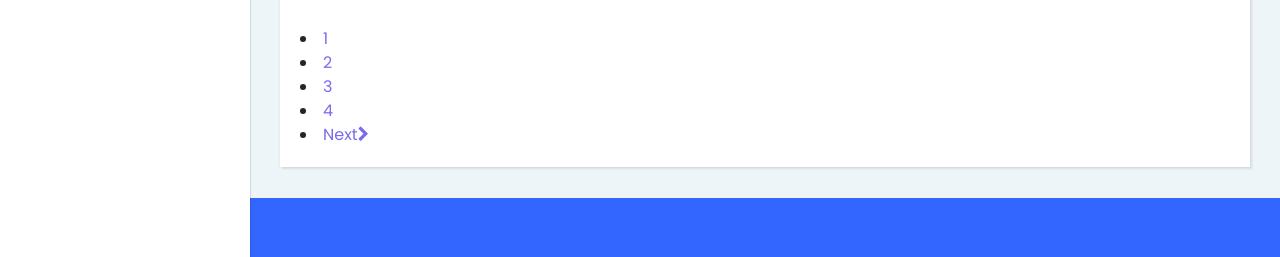
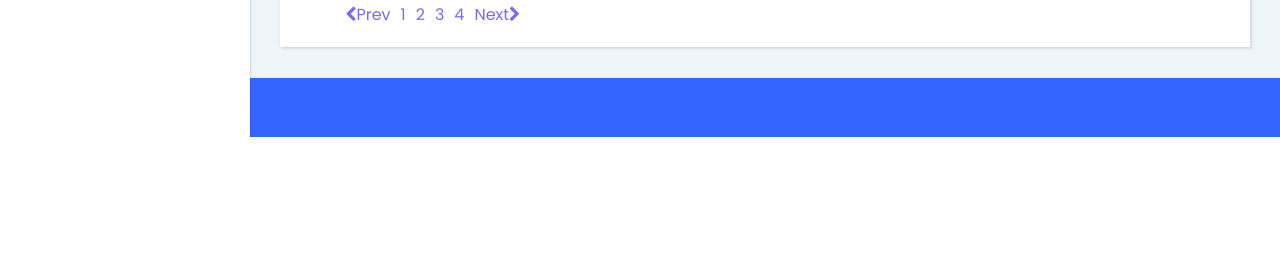
Before and after one commit to hoandev98/Shop-Products-sale, a PHP site: page /admin/manageProduct.php in a window 1280 px wide. Shown: the part 2086-2343 px from the top of the page. After the commit the page ends 2223 px from the top, so only its background shows below. Run offline with PHP 8.4, Linux system fonts and the light colour scheme; data comes from the database, SQL or seed files in the repository; some libraries are stand-ins or nearby versions.

Commit message:
hien commit final

```diff
--- a/admin/addProduct.php
+++ b/admin/addProduct.php
@@ -24,8 +24,7 @@
           $result = mysqli_query($mysqli, "INSERT INTO sanpham (MaLSP,TenSP,DonGia,SoLuong,MaKM,Details,SoSao,SoDanhGia,TrangThai) VALUES('$MaLSP','$TenSP','$DonGia','$SoLuong','$MaKM','$Details','$SoSao','$SoDanhGia','$TrangThai')");
           //redirectig to the display page.
 
-          var_dump($result);
-          // header("Location: manageProduct.php");
+          header("Location: manageProduct.php");
         }
         else{
           // Upload file
--- a/admin/config-page.php
+++ b/admin/config-page.php
@@ -1,5 +1,4 @@
 <?php $row = mysqli_fetch_assoc($result);
-var_dump($row);
 
 $total_records = $row['total'];
 
--- a/admin/css/table.css
+++ b/admin/css/table.css
@@ -9,3 +9,17 @@
     left: 40%;
     background-color: #fff;
 }
+
+li {
+    display: inline-block;
+    float: left;
+    margin-right: 10px;
+}
+
+li a i {
+    margin-left: 0px;
+}
+
+ul {
+    margin-left: 5px;
+}
--- a/admin/edit.php
+++ b/admin/edit.php
@@ -22,9 +22,7 @@
 
 $sql = "UPDATE nguoidung SET Ho='$Ho',Ten='$Ten',GioiTinh='$GioiTinh',SDT='$SDT',Email='$Email',TaiKhoan='$TaiKhoan',MatKhau='$MatKhau',MaQuyen='$MaQuyen',TrangThai='$TrangThai' WHERE MaND=$MaND";
 
-var_dump($sql);//updating the table
 		$result = mysqli_query($mysqli, $sql);
-var_dump($result);
 
 		//redirectig to the display page. In our case, it is index.php
 		header("Location: tables.php");
--- a/admin/manageProduct.php
+++ b/admin/manageProduct.php
@@ -169,27 +169,26 @@ $result = mysqli_query($mysqli, "SELECT * FROM sanpham ORDER BY MaSP DESC LIMIT
 
                             }
                             echo'</table> ';
-                            if ($current_page > 1 && $total_page > 1){
-                              echo '<ul class="pagination-box pt-xs-20 pb-xs-15">
-                              <li> <a href="tables.php?page='.($current_page-1).'" class="Previous"><i class="fa fa-chevron-left"></i>Prev</a> | ';
-                          }
+                            echo '<ul class="pagination-box pt-xs-20 pb-xs-15">
+
+                            <li> <a href="manageProduct.php?page='.($current_page-1).'" class="Previous"><i class="fa fa-chevron-left"></i>Prev</a>';
 
                           // Lặp khoảng giữa
                           for ($i = 1; $i <= $total_page; $i++){
                               // Nếu là trang hiện tại thì hiển thị thẻ span
                               // ngược lại hiển thị thẻ a
                               if ($i == $current_page){
-                                  echo '<li class="active"><a href="tables.php?page='.$current_page.'">'.$i.'</a></li>';
+                                  echo '<li class="active"><a href="manageProduct.php?page='.$current_page.'">'.$i.'</a></li>';
                               }
                               else{
-                                  echo '<li><a href="tables.php?page='.$i.'">'.$i.'</a> </li>';
+                                  echo '<li><a href="manageProduct.php?page='.$i.'">'.$i.'</a> </li>';
                               }
                           }
 
                           // nếu current_page < $total_page và total_page > 1 mới hiển thị nút prev
                           if ($current_page < $total_page && $total_page > 1){
                               echo '<li>
-                              <a href="tables.php?page='.($current_page+1).'" class="Next">Next<i class="fa fa-chevron-right"></i></a>
+                              <a href="manageProduct.php?page='.($current_page+1).'" class="Next">Next<i class="fa fa-chevron-right"></i></a>
                               </li>
                               </ul>';
                           }
--- a/admin/tables.php
+++ b/admin/tables.php
@@ -179,10 +179,8 @@ $result = mysqli_query($mysqli, "SELECT * FROM nguoidung ORDER BY MaND DESC LIMI
 
                             }
                             echo'</table> ';
-                            if ($current_page > 1 && $total_page > 1){
                               echo '<ul class="pagination-box pt-xs-20 pb-xs-15">
-                              <li> <a href="tables.php?page='.($current_page-1).'" class="Previous"><i class="fa fa-chevron-left"></i>Prev</a> | ';
-                          }
+                              <li> <a href="tables.php?page='.($current_page-1).'" class="Previous"><i class="fa fa-chevron-left"></i>Prev</a>';
 
                           // Lặp khoảng giữa
                           for ($i = 1; $i <= $total_page; $i++){
--- a/public/js/main.js
+++ b/public/js/main.js
@@ -38,12 +38,12 @@
 /* 05. Main Slider Activision
 /*----------------------------------------*/
 	$(".slider-active").owlCarousel({
-		loop: true,
+		loop: false,
 		margin: 0,
 		nav: true,
 		autoplay: true,
 		items: 1,
-		autoplayTimeout: 10000,
+		autoplayTimeout: 1000000,
 		navText: ["<i class='fa fa-angle-left'></i>", "<i class='fa fa-angle-right'></i>"],
 		dots: true,
 		autoHeight: true,
@@ -57,7 +57,7 @@
 		nav: true,
 		dots: false,
 		autoplay: false,
-		autoplayTimeout: 5000,
+		autoplayTimeout: 500000,
 		navText: ["<i class='fa fa-angle-left'></i>", "<i class='fa fa-angle-right'></i>"],
 		item: 5,
 		responsive: {
```
Also changed, not shown: public/jsAjax/singleProduct.js (+4 -4 lines), view/include/topBannerHome.php (+0 -30 lines), public/images/product/large-size/Sort_Algorithms.png (added).
